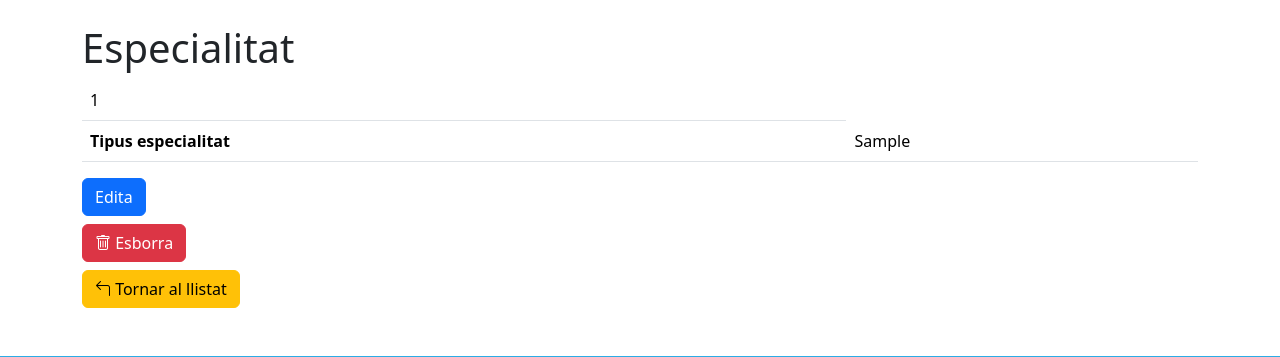
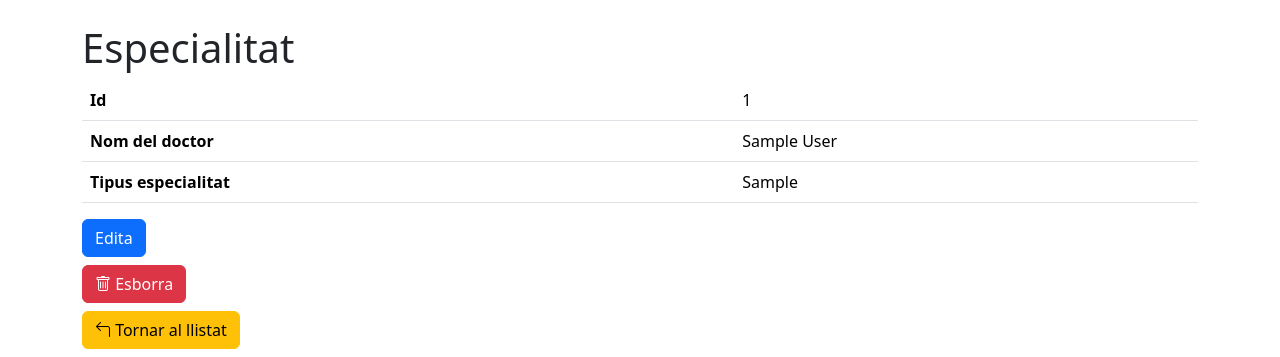
Before and after one commit to Kizumi19/2-Project_ScreenInfo, a Symfony app: template templates/speciality/show.html.twig in a window 1280 px wide. Shown: the part 95-452 px from the top of the page. Run offline with Twig, Linux system fonts and the light colour scheme; the template is opened without the code that fills it: most values are stand-ins (such as "Sample title", 1, 10 or a date in 2020); some libraries are stand-ins or nearby versions.

Commit message:
Update show.html.twig

```diff
--- a/templates/speciality/show.html.twig
+++ b/templates/speciality/show.html.twig
@@ -8,7 +8,16 @@
     <table class="table">
         <tbody>
             <tr>
+                <th>Id</th>
                 <td>{{ speciality.id }}</td>
+            </tr>
+            <tr>
+                <th>Nom del doctor</th>
+                <td>
+                    {% for doctor in speciality.doctor %}
+                        {{ doctor.fullName }}
+                    {% endfor %}
+                </td>
             </tr>
             <tr>
                 <th>Tipus especialitat</th>
```
